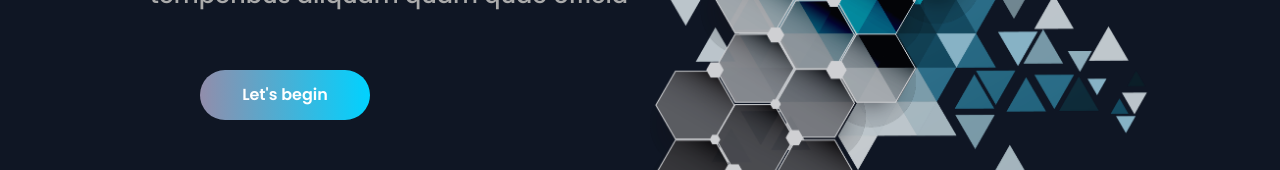
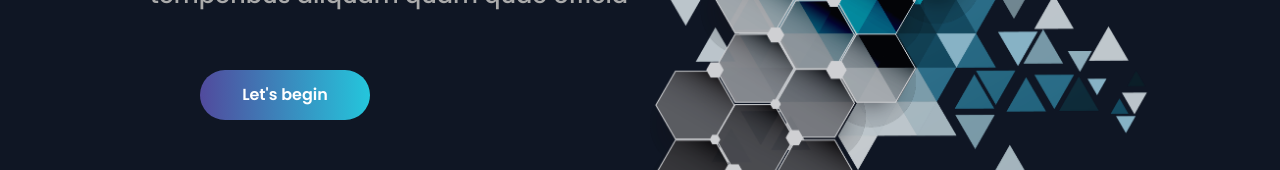
Before and after one commit to andallves/portfolio2.0, a React (Vite) app: page / in a window 1280 px wide. Shown: the part 407-577 px from the top of the page. Built offline with nearby package versions, Linux system fonts and the light colour scheme.

Commit message:
edity Curriculum styles

```diff
--- a/src/components/Curriculum/styles.ts
+++ b/src/components/Curriculum/styles.ts
@@ -10,9 +10,9 @@ export const Div = styled.div`
     width: 17rem;
     height: 5rem;
 
-    background: #00d2ff;
-    background: -webkit-linear-gradient(to right, #928dab, #00d2ff);
-    background: linear-gradient(to right, #928dab, #00d2ff);
+    background: #24c6dc;
+    background: -webkit-linear-gradient(to right, #494a9d, #24c6dc);
+    background: linear-gradient(to right, #514a9d, #24c6dc);
 
     &:hover {
       background: rgba(0, 205, 255, 0.8);
@@ -29,6 +29,5 @@ export const Div = styled.div`
         color: ${theme.colors.whiteColor};
       }
     }
-
   `}
 `;
```
